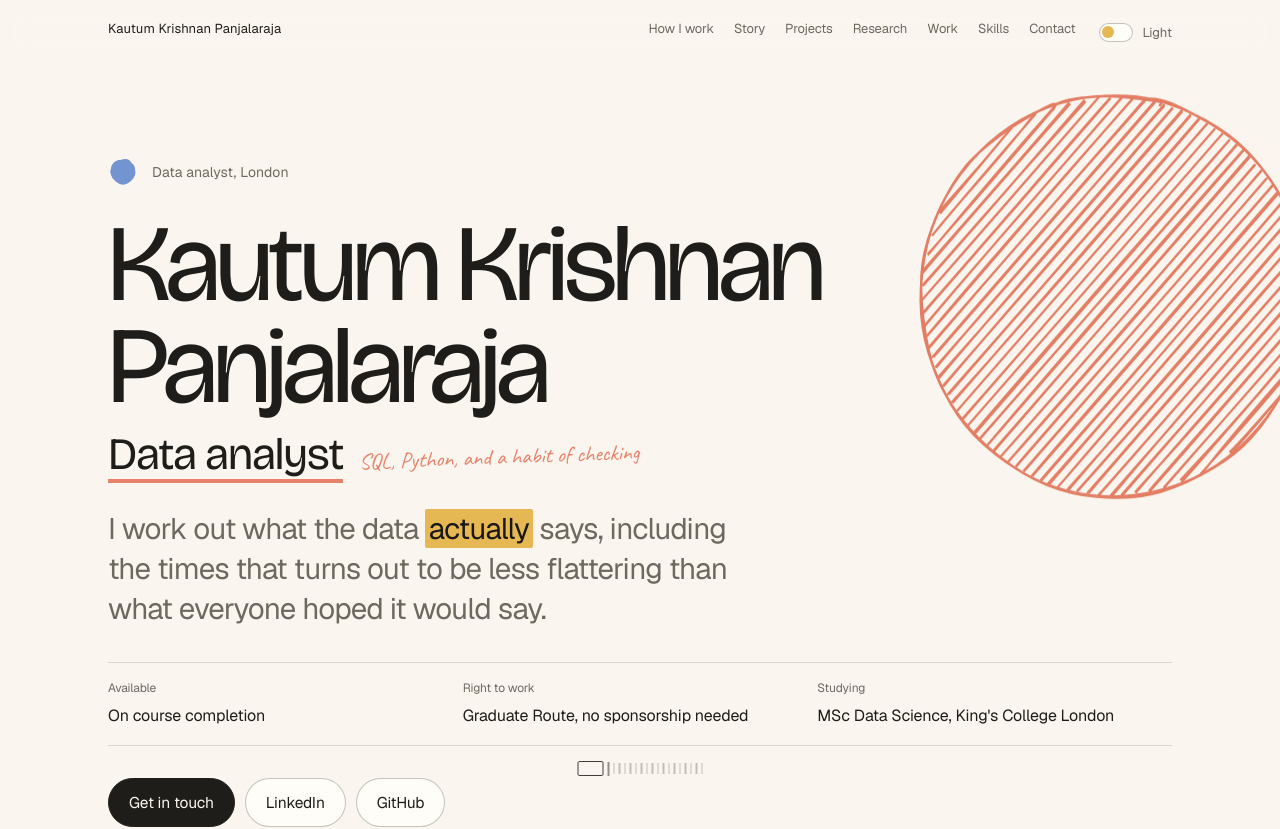
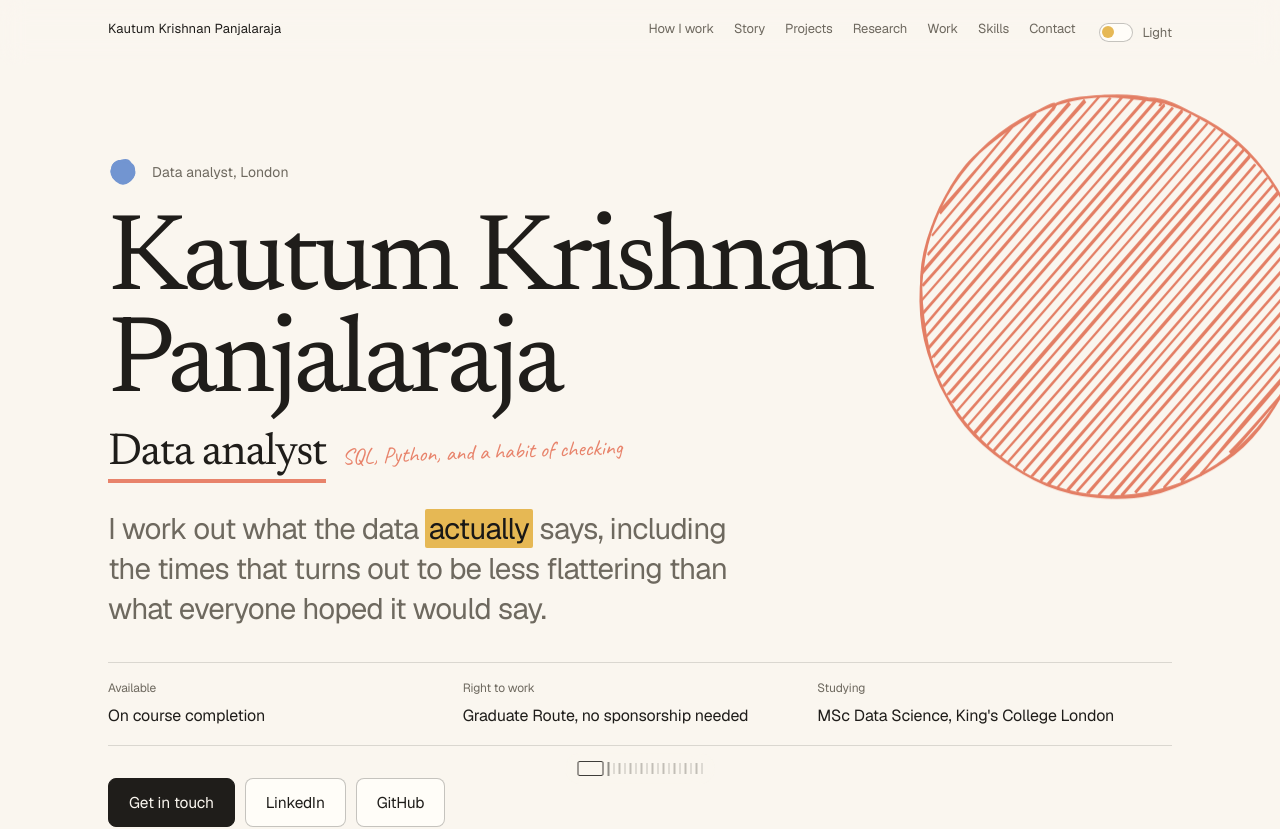
Before and after one commit to kautum/portfolio, a Next.js app: page / in a window 1280 px wide. Shown: the top 829 px of the page. Built offline with nearby package versions, Linux system fonts and the light colour scheme.

Commit message:
feat: editorial serif redesign, real institution logos

```diff
--- a/app/globals.css
+++ b/app/globals.css
@@ -16,9 +16,10 @@
   --ink-mute: #6e695f;
   --rule: rgba(31, 29, 26, 0.14);
   --rule-strong: rgba(31, 29, 26, 0.26);
-  --panel-shadow: 0 1px 2px rgba(31, 29, 26, 0.05);
+  --panel-shadow: 0 1px 2px rgba(31, 29, 26, 0.035);
   --blend: multiply;
   --blob-alpha: 1;
+  --radius: 10px;
 
   /* Pastels, but mid-tone rather than washed out. A hatched fill is thin
      lines with paper showing through, so anything paler than this stops
@@ -473,6 +474,8 @@ p {
   }
   .nav-inner {
     padding: 16px 20px;
+    flex-wrap: wrap;
+    row-gap: 10px;
   }
   .nav-name,
   .nav-links {
@@ -568,7 +571,7 @@ p {
 .btn {
   font-size: 15.5px;
   padding: 11px 20px;
-  border-radius: 999px;
+  border-radius: 8px;
   text-decoration: none;
   border: 1px solid var(--rule-strong);
   background: var(--panel);
@@ -651,7 +654,8 @@ p {
 .sstrip-panel {
   flex: 0 0 clamp(280px, 34vw, 420px);
   background: var(--panel);
-  border-radius: 6px;
+  border: 1px solid var(--rule);
+  border-radius: var(--radius);
   padding: 36px 32px;
   min-height: 54vh;
   display: flex;
@@ -667,6 +671,7 @@ p {
   letter-spacing: -0.045em;
   line-height: 0.95;
   margin: 0;
+  font-variant-numeric: tabular-nums;
 }
 
 /* The drawing carries the card and the sentence supports it. It used to be
@@ -707,7 +712,8 @@ p {
 /* ---------------- panels ---------------- */
 .panel {
   background: var(--panel);
-  border-radius: 6px;
+  border: 1px solid var(--rule);
+  border-radius: var(--radius);
   padding: 30px 28px;
   box-shadow: var(--panel-shadow);
 }
@@ -735,7 +741,8 @@ p {
 /* ---------------- charts ---------------- */
 .chart {
   background: var(--panel);
-  border-radius: 6px;
+  border: 1px solid var(--rule);
+  border-radius: var(--radius);
   padding: 34px 30px 28px;
   margin: 12px 0 34px;
   box-shadow: var(--panel-shadow);
@@ -764,6 +771,7 @@ p {
   font-size: clamp(2rem, 5vw, 3rem);
   letter-spacing: -0.035em;
   line-height: 1;
+  font-variant-numeric: tabular-nums;
 }
 
 /* ---------------- chart legend ---------------- */
@@ -792,7 +800,8 @@ p {
 /* ---------------- featured project ---------------- */
 .feature {
   background: var(--panel);
-  border-radius: 6px;
+  border: 1px solid var(--rule);
+  border-radius: var(--radius);
   padding: 34px 32px;
   box-shadow: var(--panel-shadow);
   margin-bottom: 34px;
@@ -849,8 +858,13 @@ p {
 
 .card {
   flex: 0 0 min(420px, 78vw);
+  /* Without this, a column flex item (the screenshot figure) can refuse to
+     shrink below its image's intrinsic width and push the card wider than
+     its fixed basis, overflowing the page horizontally on narrow screens. */
+  min-width: 0;
   background: var(--panel);
-  border-radius: 6px;
+  border: 1px solid var(--rule);
+  border-radius: var(--radius);
   padding: 30px 28px;
   box-shadow: var(--panel-shadow);
   display: flex;
@@ -886,6 +900,49 @@ p {
   font-size: 12.5px;
   color: var(--ink-mute);
   margin: 0 0 14px;
+}
+
+/* Asymmetric bento cluster for the "three more, briefly" card: one wide
+   tile and two stacked beside it, rather than a plain definition list. */
+.mini-bento {
+  display: grid;
+  grid-template-columns: 1.3fr 1fr;
+  grid-template-rows: auto auto;
+  gap: 14px;
+  margin: 0 0 16px;
+}
+
+.mini-bento-cell {
+  border: 1px solid var(--rule);
+  border-radius: var(--radius);
+  padding: 24px;
+  background: var(--ground);
+}
+
+.mini-bento-cell--tall {
+  grid-row: 1 / 3;
+}
+
+.mini-bento-label {
+  font-size: 12px;
+  color: var(--ink-mute);
+  margin: 0 0 8px;
+}
+
+.mini-bento-cell p:last-child {
+  margin: 0;
+  color: var(--ink-mute);
+  font-size: 15px;
+  line-height: 1.5;
+}
+
+@media (max-width: 640px) {
+  .mini-bento {
+    grid-template-columns: 1fr;
+  }
+  .mini-bento-cell--tall {
+    grid-row: auto;
+  }
 }
 
 .strip-hint {
@@ -960,10 +1017,48 @@ p {
 }
 
 /* ---------------- skills ---------------- */
+/* Bento: six tiles on a six-column track, spans varied so the grid reads as
+   composed rather than a uniform card wall. Falls back to one span each,
+   in document order, once the track drops below three columns. */
 .skills {
   display: grid;
-  grid-template-columns: repeat(auto-fit, minmax(240px, 1fr));
-  gap: 28px;
+  grid-template-columns: repeat(6, 1fr);
+  gap: 24px;
+}
+
+.skills > .skill {
+  background: var(--panel);
+  border: 1px solid var(--rule);
+  border-radius: var(--radius);
+  padding: 28px 26px;
+}
+
+.skills > .skill:nth-child(1) {
+  grid-column: span 2;
+}
+.skills > .skill:nth-child(2) {
+  grid-column: span 4;
+}
+.skills > .skill:nth-child(3),
+.skills > .skill:nth-child(4),
+.skills > .skill:nth-child(5),
+.skills > .skill:nth-child(6) {
+  grid-column: span 3;
+}
+
+@media (max-width: 860px) {
+  .skills {
+    grid-template-columns: repeat(2, 1fr);
+  }
+  .skills > .skill {
+    grid-column: span 1;
+  }
+}
+
+@media (max-width: 560px) {
+  .skills {
+    grid-template-columns: 1fr;
+  }
 }
 
 .skill h4 {
@@ -1017,7 +1112,8 @@ footer p {
   .panel,
   .card,
   .chart,
-  .sstrip-panel {
+  .sstrip-panel,
+  .skills > .skill {
     padding: 24px 20px;
   }
 }
@@ -1132,3 +1228,29 @@ footer p {
     display: none;
   }
 }
+
+/* Real institution marks. KCL's is the public-domain SVG from Wikimedia;
+   VIT's is their own header logo. Both are shown to say where he studied,
+   which is what the marks are for. Sized so neither dominates the card. */
+.inst-logo {
+  display: block;
+  height: 46px;
+  width: auto;
+  max-width: 100%;
+  margin-bottom: 20px;
+  border-radius: 4px;
+}
+
+.inst-logo-wide {
+  height: 30px;
+  border-radius: 0;
+}
+
+@media (max-width: 640px) {
+  .inst-logo {
+    height: 40px;
+  }
+  .inst-logo-wide {
+    height: 26px;
+  }
+}
--- a/app/how-i-work.css
+++ b/app/how-i-work.css
@@ -45,6 +45,7 @@
   line-height: 1.08;
   color: var(--ink);
   margin: 0 0 10px;
+  font-variant-numeric: tabular-nums;
 }
 
 .hiw-scan-label {
@@ -87,7 +88,8 @@
 .hiw-evidence-card {
   background: var(--panel);
   box-shadow: var(--panel-shadow);
-  border-radius: 6px;
+  border: 1px solid var(--rule);
+  border-radius: var(--radius);
   border-left: 3px solid var(--rule-strong);
   padding: 26px 24px;
 }
--- a/app/layout.tsx
+++ b/app/layout.tsx
@@ -1,5 +1,5 @@
 import type { Metadata } from "next";
-import { Bricolage_Grotesque, Caveat } from "next/font/google";
+import { Newsreader, Caveat } from "next/font/google";
 import { GeistSans } from "geist/font/sans";
 import { GeistMono } from "geist/font/mono";
 import "./globals.css";
@@ -9,12 +9,13 @@ import "./chart-interact.css";
 import SmoothScroll from "./components/SmoothScroll";
 import Spotlight from "./components/Spotlight";
 
-/* Display face with actual character. Geist alone is clean but anonymous,
-   and anonymous is most of what makes a page look machine-made. */
-const display = Bricolage_Grotesque({
+/* Editorial serif for hero and section headings, set against Geist Sans for
+   body and UI. The contrast between the two is what makes the page read as
+   a designed document rather than a template. */
+const display = Newsreader({
   subsets: ["latin"],
+  style: ["normal", "italic"],
   display: "swap",
-  axes: ["opsz"],
   variable: "--font-display",
 });
 
--- a/app/tech-logos.css
+++ b/app/tech-logos.css
@@ -80,7 +80,7 @@
   width: 164px;
   height: 156px;
   border: 1px solid var(--rule);
-  border-radius: 16px;
+  border-radius: 12px;
   background: var(--panel);
   box-shadow: var(--panel-shadow);
   transition: transform 220ms var(--ease-out),
@@ -138,7 +138,7 @@
     width: 132px;
     height: 126px;
     gap: 11px;
-    border-radius: 14px;
+    border-radius: 12px;
   }
   .tl-glyph {
     width: 48px;
```
Also changed, not shown: app/page.tsx (+44 -23 lines), public/logo-kcl.svg (added), public/logo-vit.png (added).
